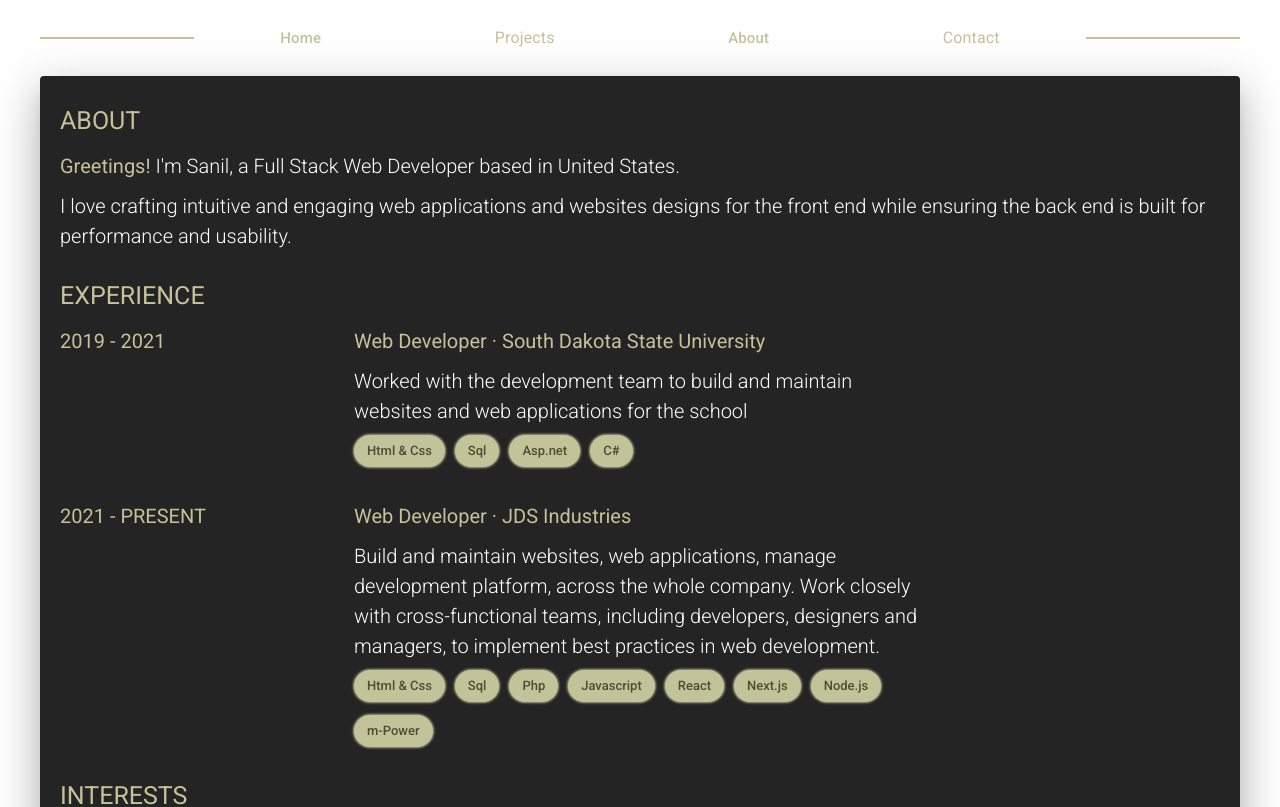
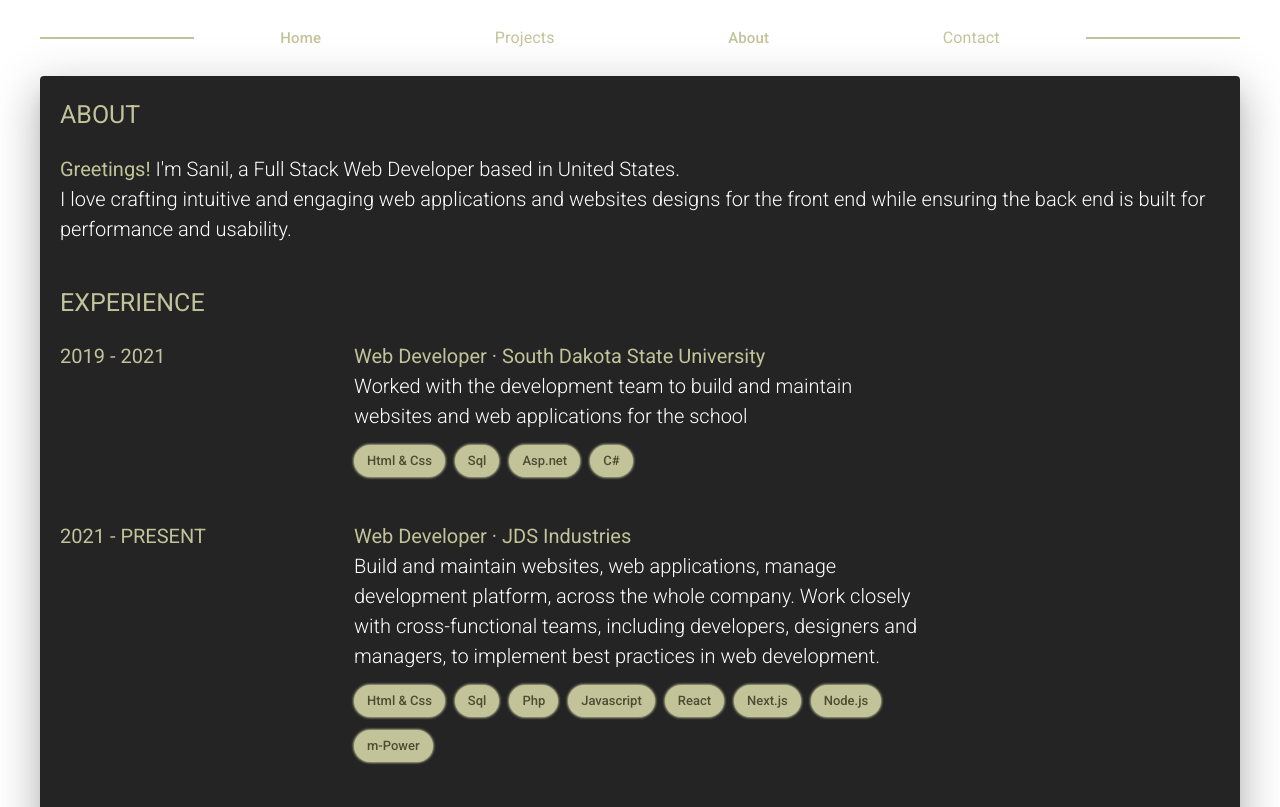
Before and after one commit to thesillytech/portfolio, a React (Vite) app: page /about in a window 1280 px wide. Shown: the top 807 px of the page. Built offline with nearby package versions, Linux system fonts and the light colour scheme.

Commit message:
completed about page

```diff
--- a/src/about.jsx
+++ b/src/about.jsx
@@ -14,7 +14,7 @@ function About () {
             <Paper elevation={24} sx={css.Paper}>
 
                 {/* about section */}
-                <Box><span style={css.Headers}>ABOUT</span></Box>
+                <Box sx={css.Headers}>ABOUT</Box>
                 <Box sx={css.Text}>
                     <span style={css.Highlight}>Greetings!</span> I'm Sanil, a Full Stack Web Developer based in United States.
                 </Box>
@@ -24,31 +24,30 @@ function About () {
                 </Box>
 
                 {/* experience section */}
-                <Box sx={{ marginTop: '20px' }}><span style={css.Headers}>EXPERIENCE</span></Box>
+                <Box sx={{ ...css.Headers, marginTop: '40px' }}>EXPERIENCE</Box>
 
                 <Grid container spacing={2}>
                     <Grid size={{ md: 3 }}><Box sx={css.Year}>2019 - 2021</Box></Grid>
 
-                    <Grid size={{ md: 6 }} sx={{ mt: '10px'}}>
+                    <Grid size={{ md: 6 }}>
                         <Box sx={css.Title}>Web Developer · South Dakota State University</Box>
                         <Box sx={css.Text}>Worked with the development team to build and maintain websites and web applications for the school</Box>
-                        <Box>
+                        <Box sx={{ marginTop: '5px' }}>
                             <Chip label="Html & Css" color="warning" sx={css.Chip}/>
                             <Chip label="Sql" color="warning" sx={css.Chip}/>
                             <Chip label="Asp.net" color="warning" sx={css.Chip}/>
                             <Chip label="C#" color="warning" sx={css.Chip}/>
                         </Box>
-
                     </Grid>
                 </Grid>
 
-                <Grid container spacing={2} sx={{ marginTop: '20px' }}>
+                <Grid container spacing={2} sx={{ marginTop: '40px' }}>
                     <Grid size={{ md: 3 }}><Box sx={css.Year}>2021 - PRESENT</Box></Grid>
 
-                    <Grid size={{ md: 6 }} sx={{ mt: '10px' }}>
+                    <Grid size={{ md: 6 }}>
                         <Box sx={css.Title}>Web Developer · JDS Industries </Box>
                         <Box sx={css.Text}>Build and maintain websites, web applications, manage development platform, across the whole company. Work closely with cross-functional teams, including developers, designers and managers, to implement best practices in web development.</Box>
-                        <Box>
+                        <Box sx={{ marginTop: '5px' }}>
                             <Chip label="Html & Css" color="warning" sx={css.Chip}/>
                             <Chip label="Sql" color="warning" sx={css.Chip}/>
                             <Chip label="Php" color="warning" sx={css.Chip}/>
@@ -62,7 +61,7 @@ function About () {
                 </Grid>
 
                 {/* interest section */}
-                <Box sx={{ marginTop: '20px' }}><span style={css.Headers}>INTERESTS</span></Box>
+                <Box sx={{ ...css.Headers, marginTop: '40px' }}>INTERESTS</Box>
 
                 <Grid container spacing={2}>
                     <Grid size={{ xs: 6, s: 3, md: 3 }}>
@@ -90,6 +89,7 @@ function About () {
                         <Box sx={css.Text}>e-Sports</Box>
                     </Grid>
                 </Grid>
+
             </Paper>
         </Grid>
     </Container>
@@ -123,6 +123,7 @@ const css = {
         color: '#c3c39a',
         fontSize: '25px',
         fontWeight: '400',
+        marginBottom: '20px'
     },
 
     Title: {
@@ -133,7 +134,6 @@ const css = {
 
     Text: {
         fontSize: '20px',
-        marginTop: '10px',
     },
 
     Highlight: {
@@ -144,7 +144,7 @@ const css = {
     Year: {
         color: '#c3c39a',
         fontSize: '20px',
-        marginTop: '10px',
+        // marginTop: '10px',
         fontWeight: '400',
     },
 
```
